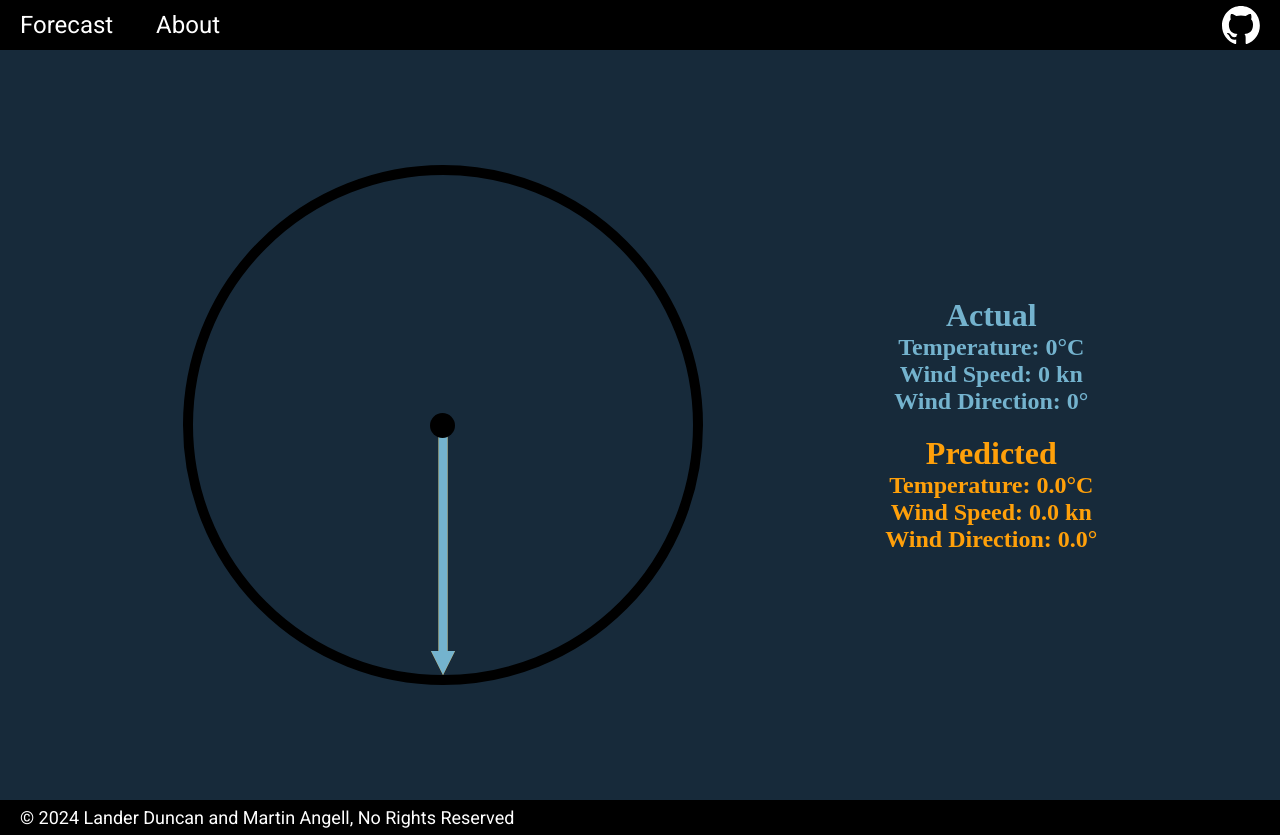
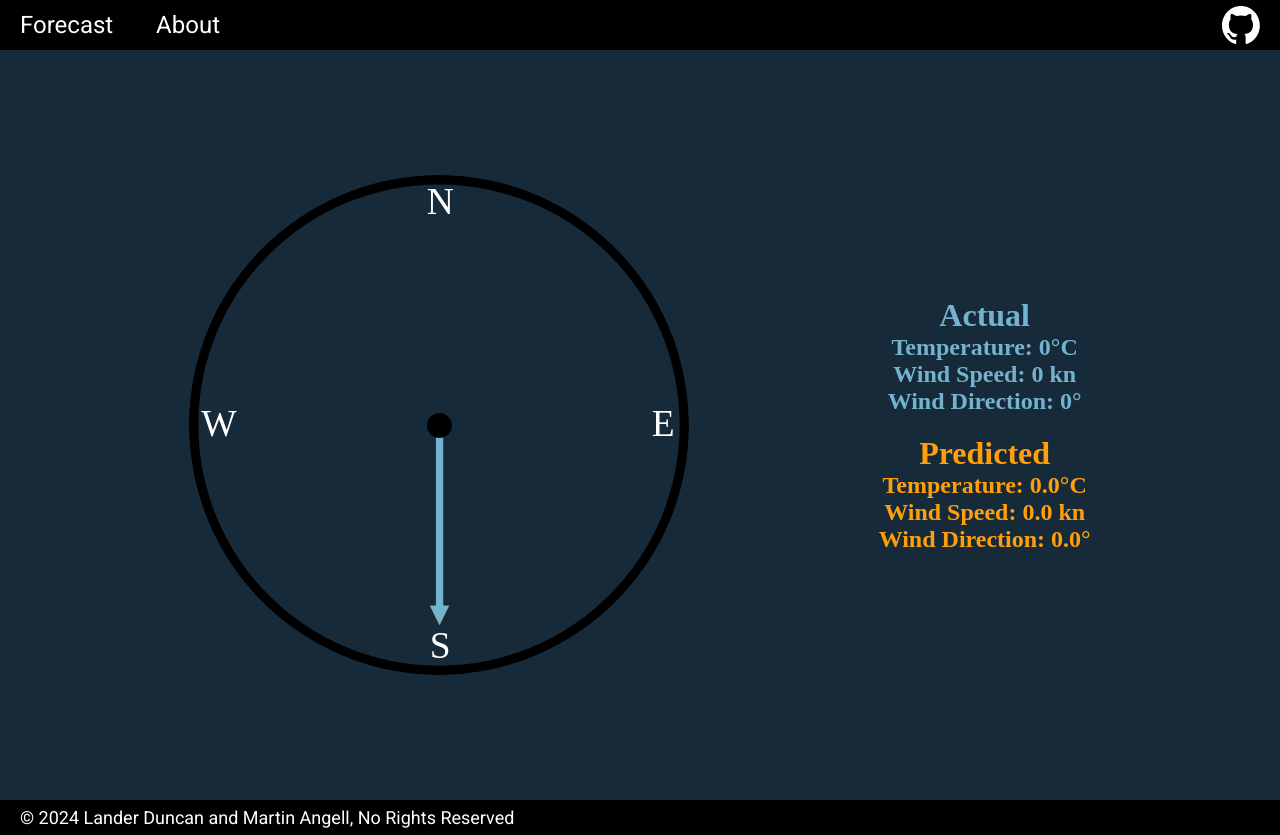
Before and after one commit to LanderDuncan/LSTMWeather, a React (Create React App) app in the folder frontend/: page / in a window 1280 px wide. Built offline with nearby package versions, Linux system fonts and the light colour scheme; no server answers.

Commit message:
Switched to NESW for compass face

```diff
--- a/frontend/src/css/Compass.css
+++ b/frontend/src/css/Compass.css
@@ -1,7 +1,8 @@
 #compass {
   min-height: 500px;
   min-width: 500px;
-  border: 10px solid black;
+  /* border: 10px solid black; */
+  background-image: url("../../public/compass.svg");
   border-radius: 50%;
   display: flex;
   justify-content: center;
@@ -17,7 +18,7 @@
 }
 
 .arrow {
-  height: 500px;
+  height: 400px;
   position: absolute;
   transition-duration: 2s;
 }
```
Also changed, not shown: frontend/public/ActualArrow.svg, frontend/public/compass.svg (added).
